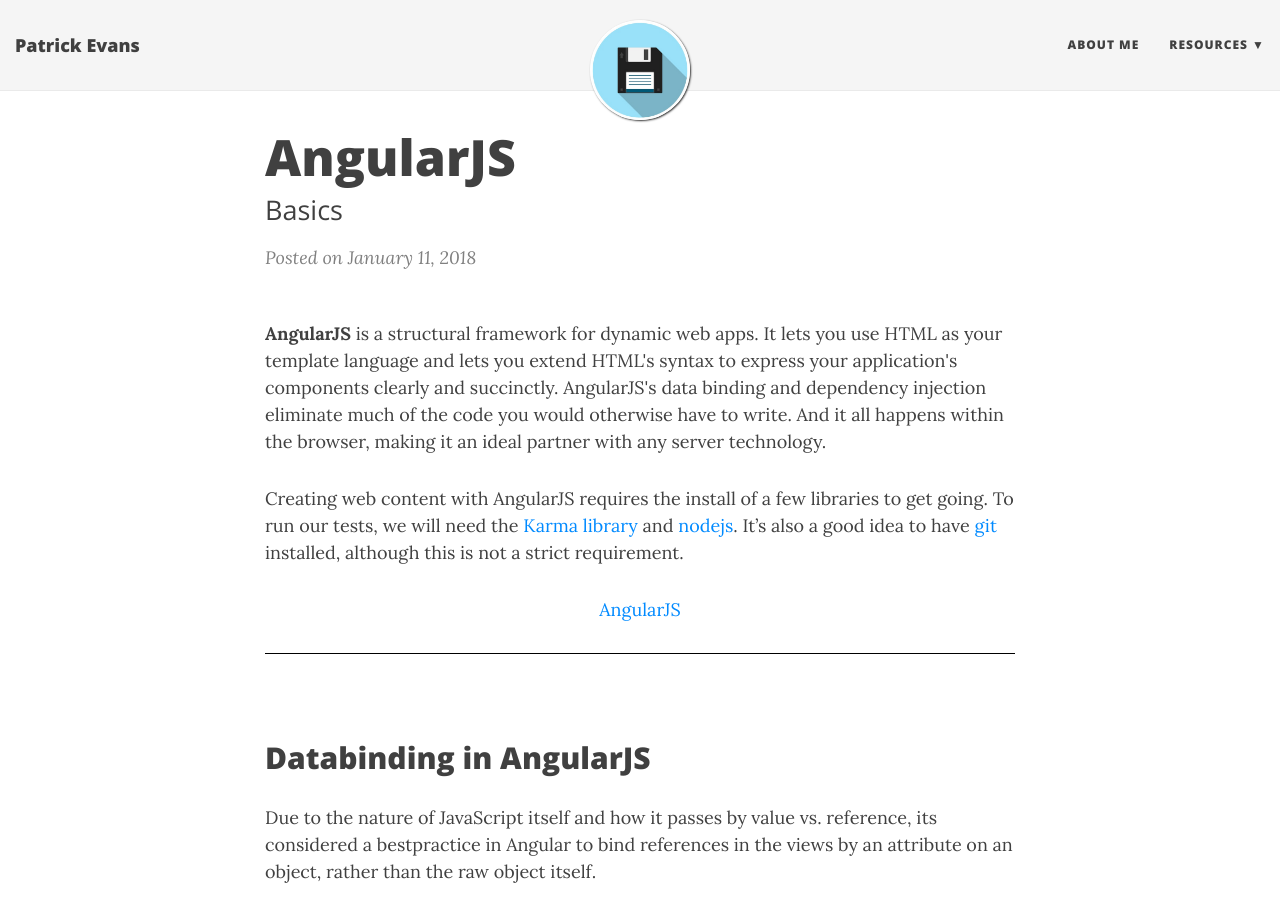
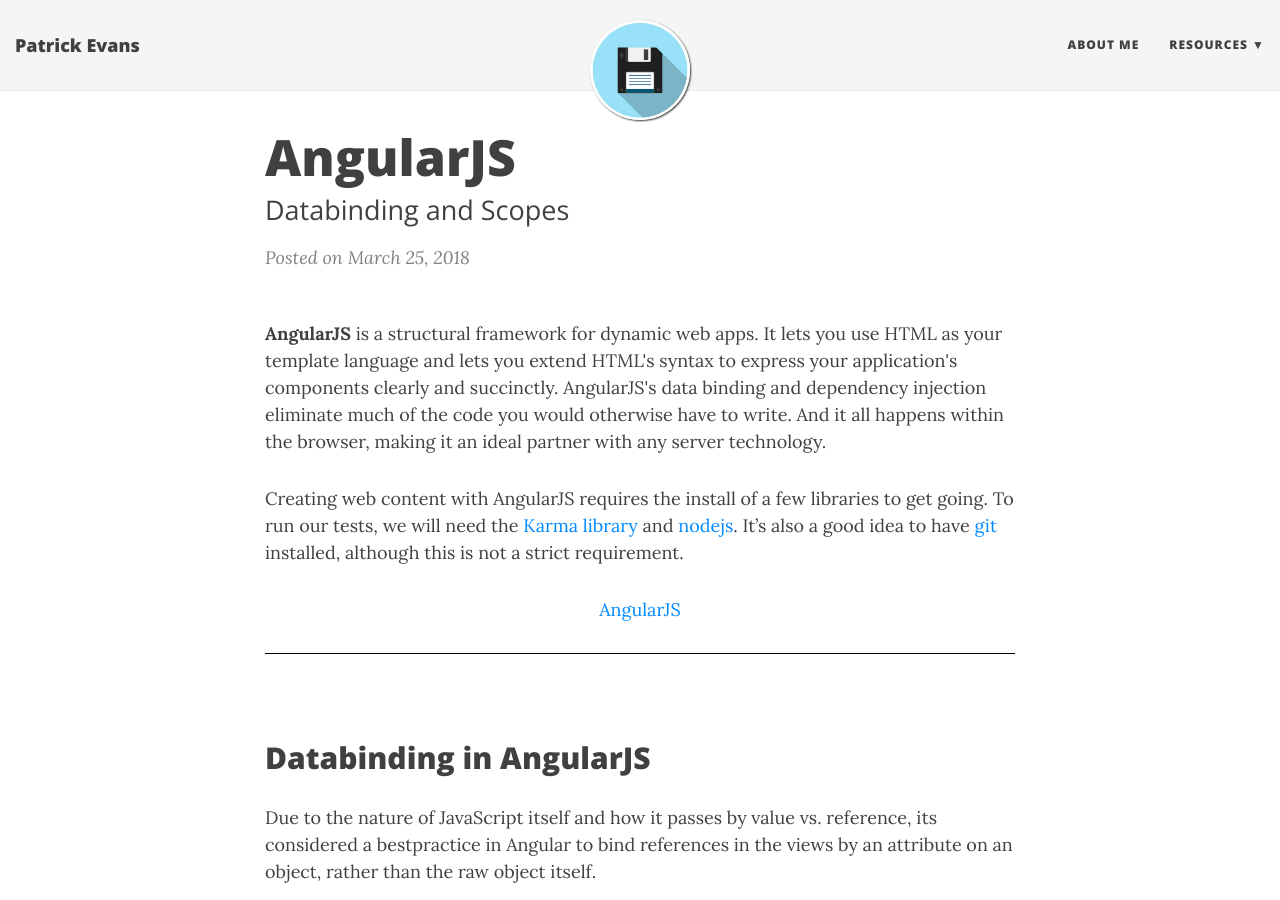
Before and after one commit to patevs/old_blog, a Jekyll site: the page built from _posts/2018-03-25-angularjs.md, in a window 1280 px wide and 900 px high. Built offline with Jekyll 4.4.1, drawn with Linux system fonts in a browser that asks for light colours; nearby versions of some CDN libraries.

Commit message:
updated angular posts

```diff
--- a/_posts/2018-01-11-angularjs.md
+++ b/_posts/2018-03-25-angularjs.md
@@ -1,7 +1,7 @@
 ---
 layout: post
 title: AngularJS
-subtitle: Basics
+subtitle: Databinding and Scopes
 ---
 
 <div style="border-bottom:1px solid black;">
```
Also changed, not shown: _posts/2018-02-26-angularjs-intro.md (renamed from _posts/2018-02-26-eclipse-angularjs.md, +1 -3 lines).
